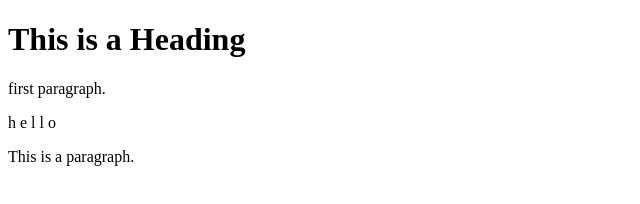
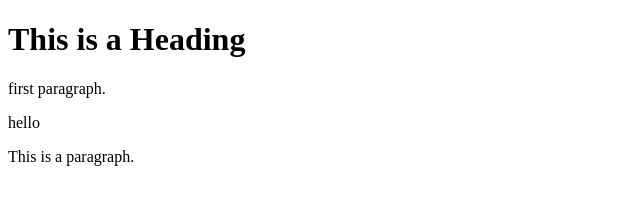
Before and after one commit to alphalok/learnng-git, a plain HTML site: page index.html in a window 1280 px wide. Shown: the full height of the page, 0-640 px from the left. Drawn offline with Linux system fonts and the light colour scheme.

Commit message:
Update index.html

```diff
--- a/index.html
+++ b/index.html
@@ -6,11 +6,7 @@
 <body>
   <h1>This is a Heading</h1>
   <p>first paragraph.</p>
-  h
-  e
-  l
-  l
-  o
+  hello
   <p>This is a paragraph.</p>
 </body>
 </html>
```
